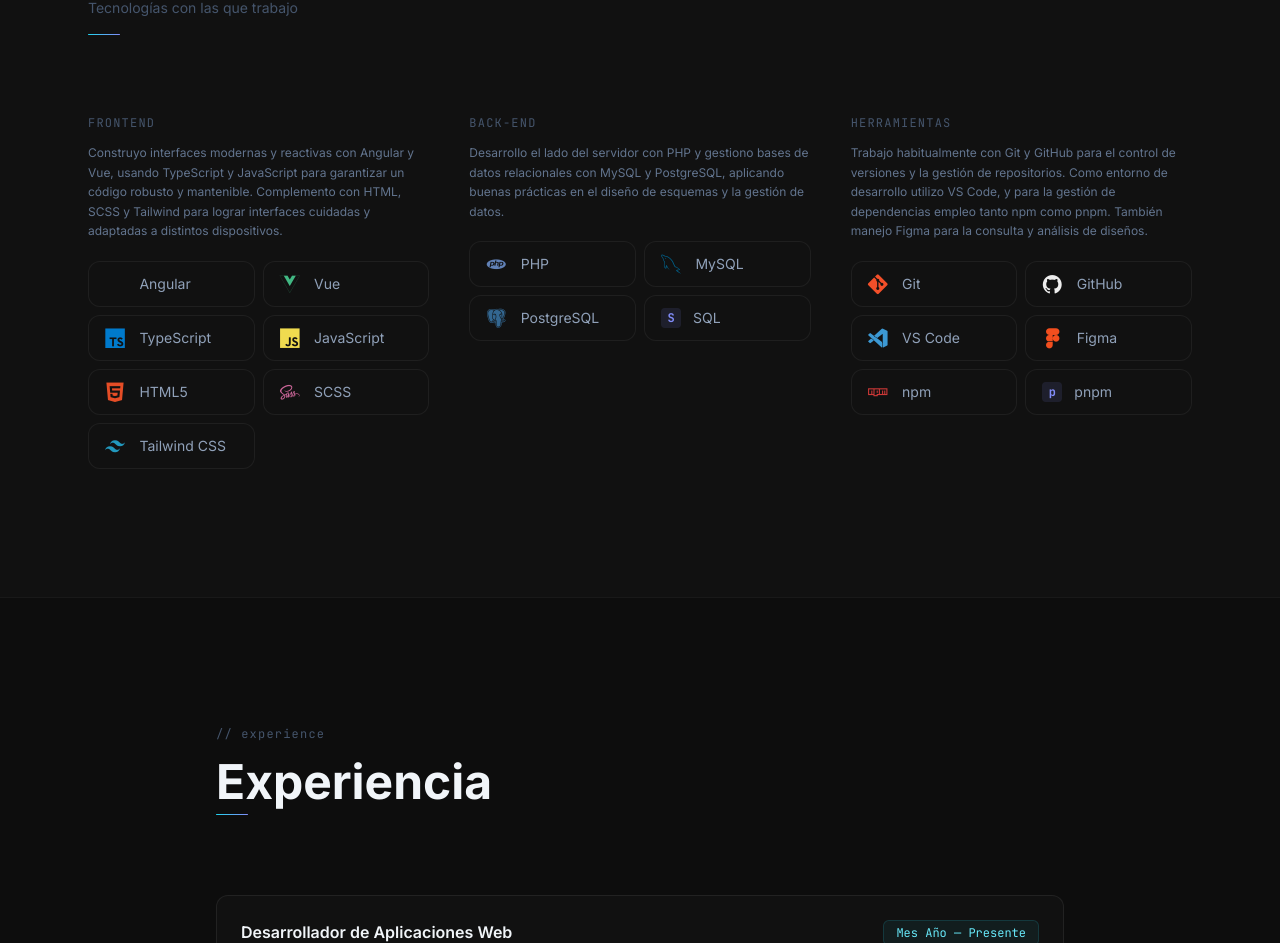
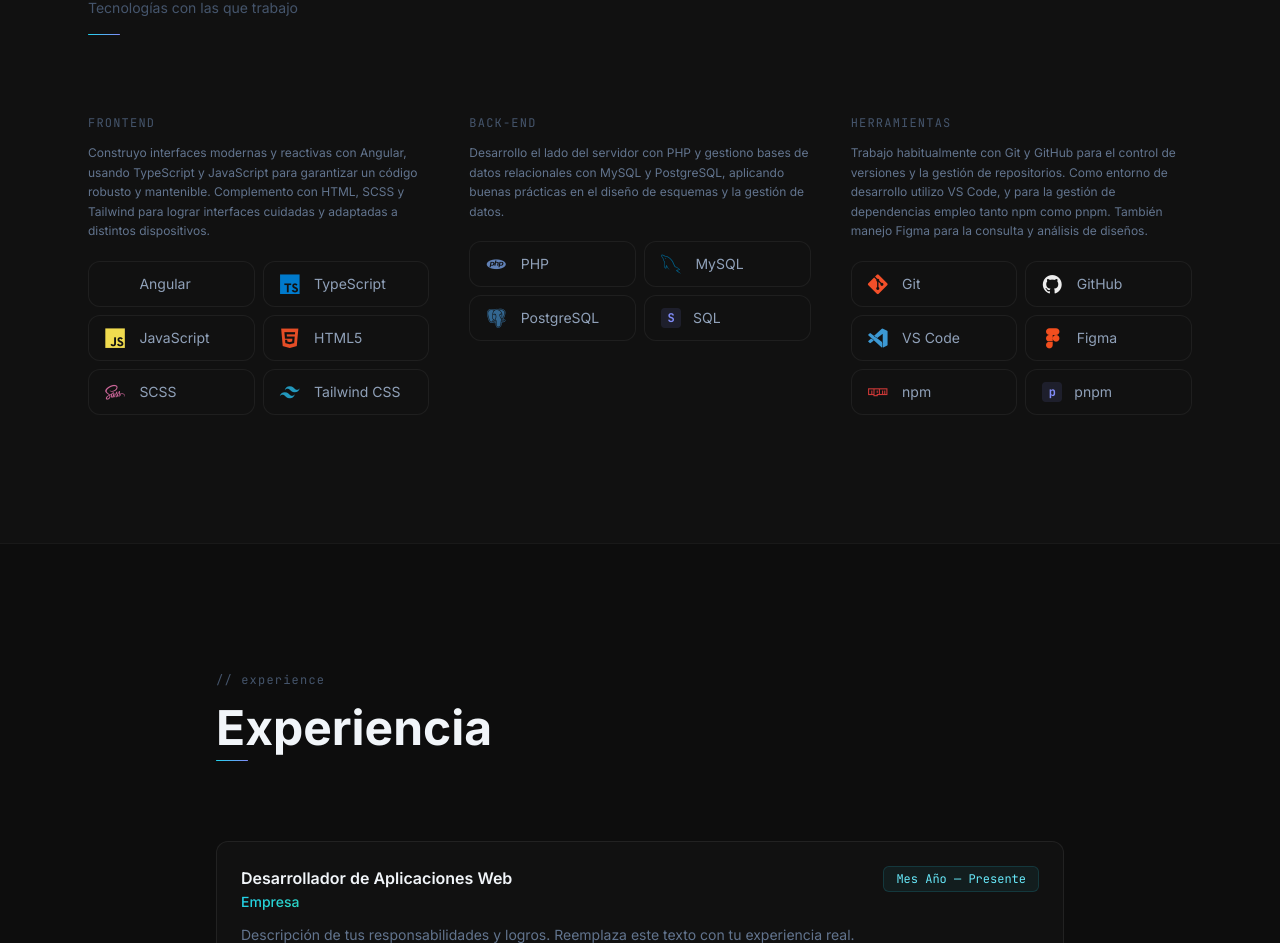
Before and after one commit to CarlosJavierBastianLerida/Portafolio, an Angular app: page / in a window 1280 px wide. Shown: the part 2672-3615 px from the top of the page. Built offline with nearby package versions, Linux system fonts and the light colour scheme.

Commit message:
chore(skills): remove Vue from tech stack

```diff
--- a/src/app/core/translation/translations.ts
+++ b/src/app/core/translation/translations.ts
@@ -89,7 +89,6 @@ const projects_en: Project[] = [
 const skillItems = {
   frontend: [
     { name: 'Angular',      icon: 'devicon-angular-plain colored' },
-    { name: 'Vue',          icon: 'devicon-vuejs-plain colored' },
     { name: 'TypeScript',   icon: 'devicon-typescript-plain colored' },
     { name: 'JavaScript',   icon: 'devicon-javascript-plain colored' },
     { name: 'HTML5',        icon: 'devicon-html5-plain colored' },
@@ -115,7 +114,7 @@ const skillItems = {
 const skills_es: SkillCategory[] = [
   {
     name: 'Frontend',
-    description: 'Construyo interfaces modernas y reactivas con Angular y Vue, usando TypeScript y JavaScript para garantizar un código robusto y mantenible. Complemento con HTML, SCSS y Tailwind para lograr interfaces cuidadas y adaptadas a distintos dispositivos.',
+    description: 'Construyo interfaces modernas y reactivas con Angular, usando TypeScript y JavaScript para garantizar un código robusto y mantenible. Complemento con HTML, SCSS y Tailwind para lograr interfaces cuidadas y adaptadas a distintos dispositivos.',
     skills: skillItems.frontend,
   },
   {
@@ -133,7 +132,7 @@ const skills_es: SkillCategory[] = [
 const skills_en: SkillCategory[] = [
   {
     name: 'Frontend',
-    description: 'I build modern and reactive interfaces with Angular and Vue, using TypeScript and JavaScript to ensure robust and maintainable code. I complement with HTML, SCSS and Tailwind to achieve polished, responsive interfaces.',
+    description: 'I build modern and reactive interfaces with Angular, using TypeScript and JavaScript to ensure robust and maintainable code. I complement with HTML, SCSS and Tailwind to achieve polished, responsive interfaces.',
     skills: skillItems.frontend,
   },
   {
```
